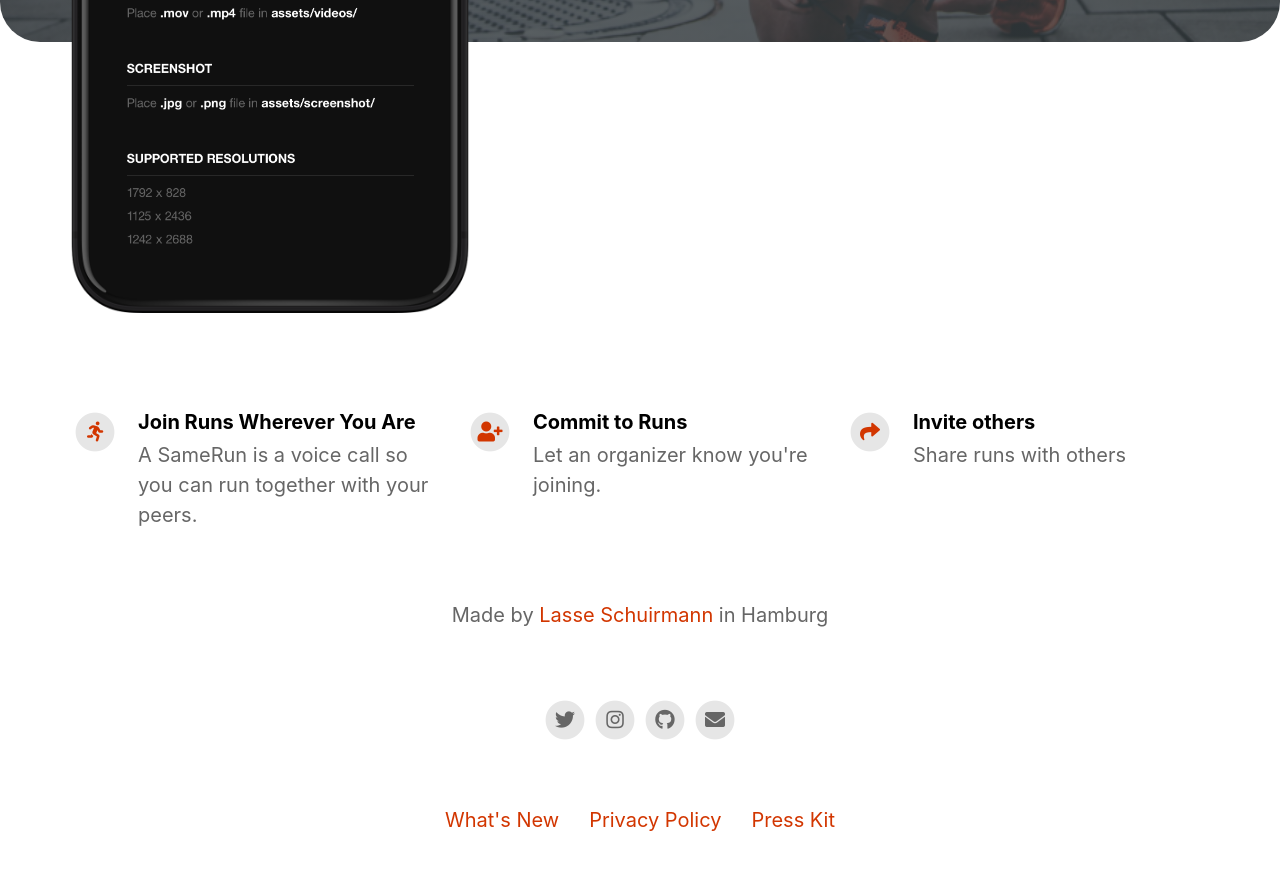
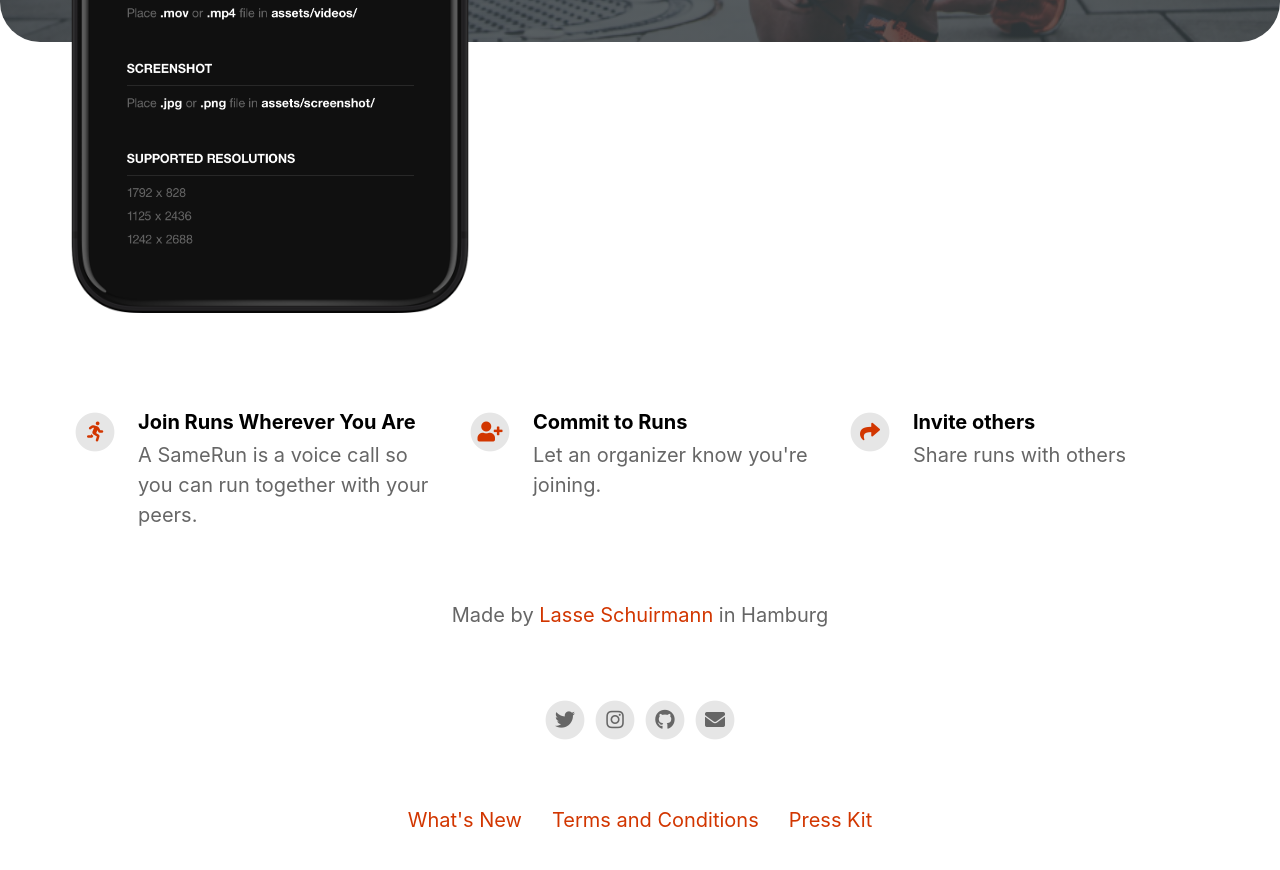
Before and after one commit to Next-Day-Ventures/app-landing, a Jekyll site: the page built from index.html, in a window 1280 px wide and 900 px high, scrolled down 672 px. Shown: the top 870 px of the window. Built offline with Jekyll 4.4.1, drawn with Linux system fonts in a browser that asks for light colours; nearby versions of some CDN libraries.

Commit message:
Add terms

```diff
--- a/_pages/privacypolicy.md
+++ b/_pages/terms.md
@@ -1,6 +1,6 @@
 ---
 layout: page
-title: Privacy Policy
+title: Terms and Conditions
 include_in_header: false
 ---
 
```
